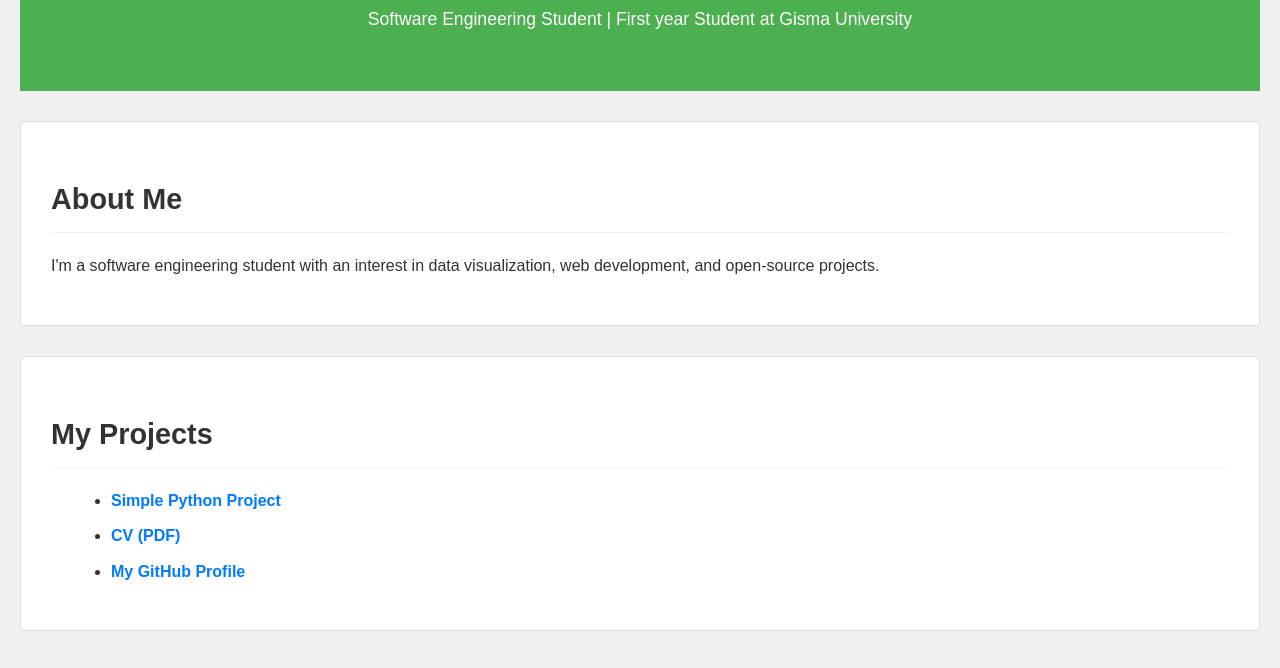
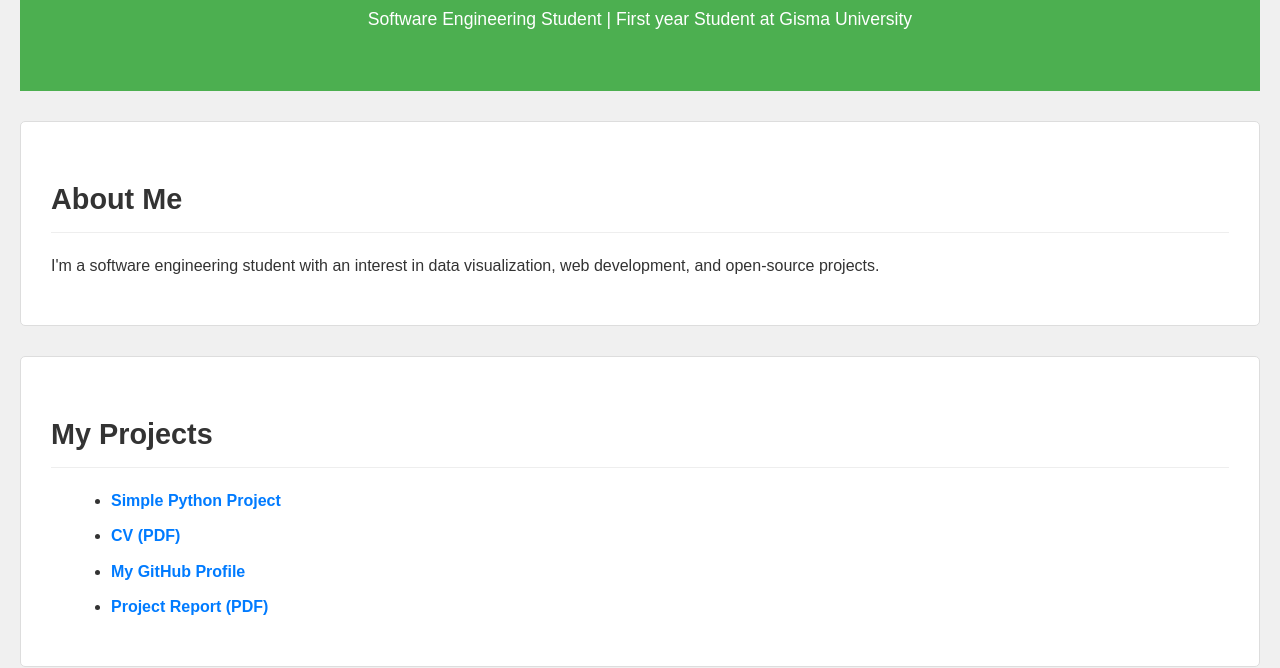
Before and after one commit to keeremaltun/portfolio, a plain HTML site: page index.html in a window 1280 px wide. Shown: the part 163-831 px from the top of the page. Drawn offline with Linux system fonts and the light colour scheme.

Commit message:
Added link to project report PDF in index.html

```diff
--- a/index.html
+++ b/index.html
@@ -22,6 +22,7 @@
         <ul>
             <li><a href="https://github.com/keeremaltun/portfolio/tree/main/motivation-app" target="_blank">Simple Python Project</a></li>
             <li><a href="assets/cv.pdf" target="_blank">CV (PDF)</a></li> <li><a href="https://github.com/keeremaltun" target="_blank">My GitHub Profile</a></li>
+            <li><a href="docs/latexreport.pdf" target="_blank">Project Report (PDF)</a></li>
         </ul>
     </section>
 
```
